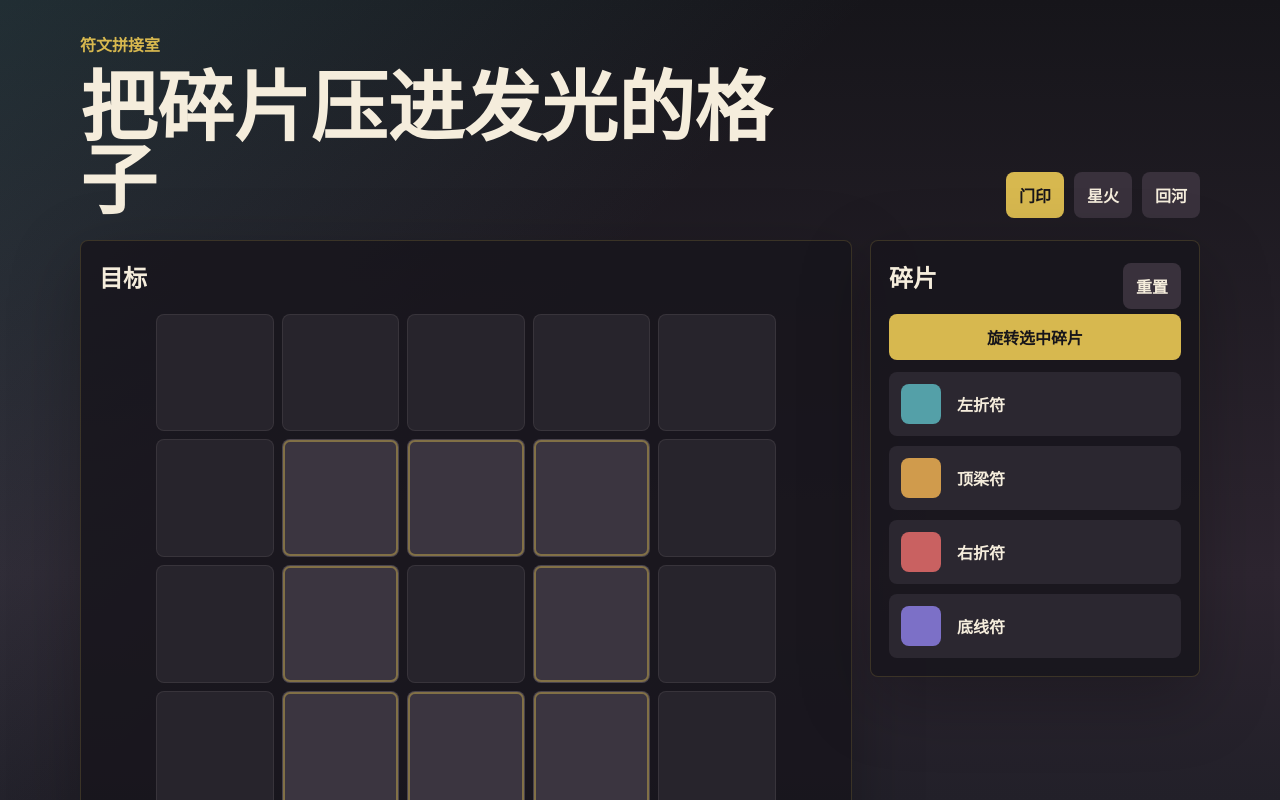
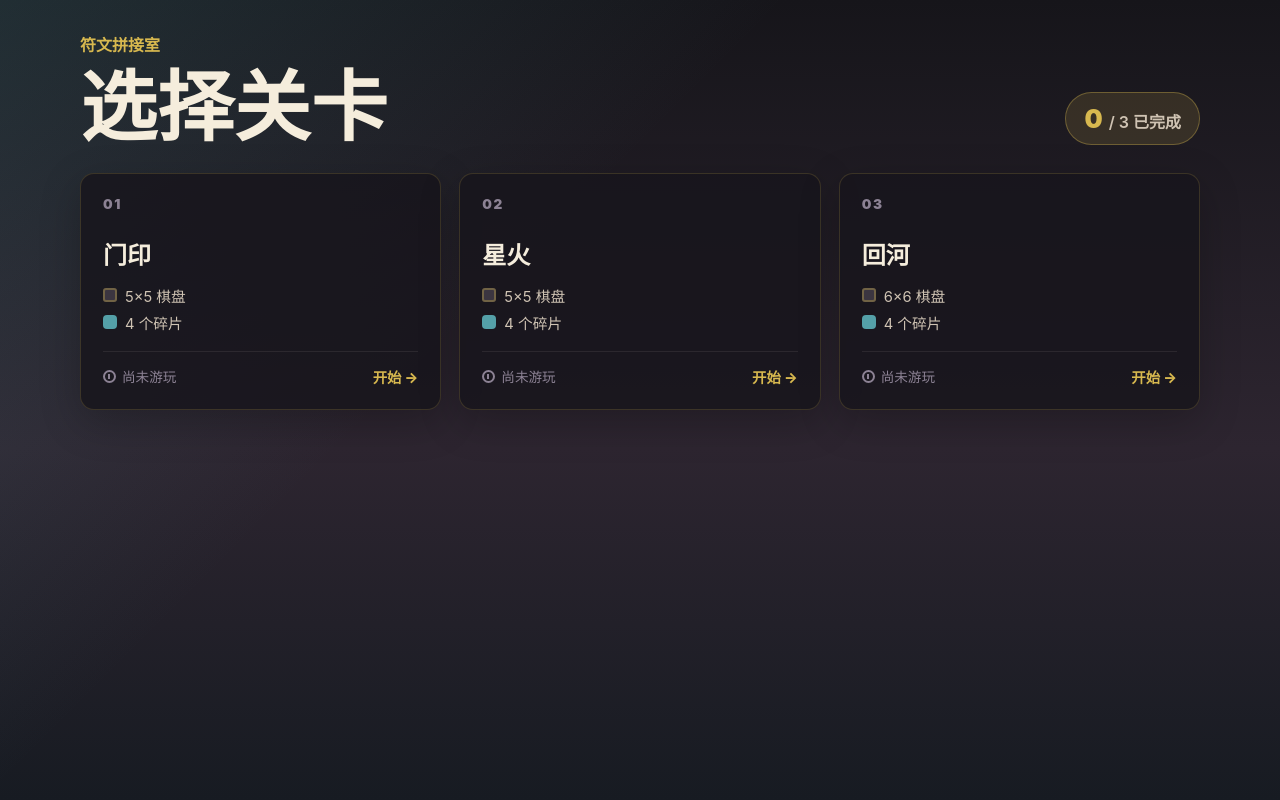
Before and after one commit to aliAjax/hxwl-5-b4eb419, a React (Vite) app: page / in a window 1280 px wide. Shown: the top 800 px of the page. Built offline with nearby package versions, Linux system fonts and the light colour scheme.

Commit message:
.3436396082391580:063f5dd0d146ce43d857e7f8b4ef9b97_6a28fd4cef13ca8bc6ee691e.6a28fd4def13ca8bc6ee6920.6a28fd4da5925321e8d23645:Trae CN.T(2026/6/10 13:59:41)

```diff
--- a/src/App.tsx
+++ b/src/App.tsx
@@ -28,6 +28,7 @@ type Save = {
   levelId: string;
   placements: Placement[];
   completed: string[];
+  lastPlayed: Record<string, string>;
 };
 
 const storageKey = "hxwl-5-runes";
@@ -113,9 +114,13 @@ function rotate(cells: Cell[], turns: number): Cell[] {
 
 function loadSave(): Save {
   try {
-    return JSON.parse(localStorage.getItem(storageKey) || "") as Save;
+    const parsed = JSON.parse(localStorage.getItem(storageKey) || "") as Save;
+    if (!parsed.lastPlayed) {
+      parsed.lastPlayed = {};
+    }
+    return parsed;
   } catch {
-    return { levelId: levels[0].id, placements: [], completed: [] };
+    return { levelId: levels[0].id, placements: [], completed: [], lastPlayed: {} };
   }
 }
 
@@ -123,10 +128,93 @@ function cellKey(row: number, col: number) {
   return `${row}:${col}`;
 }
 
+function formatLastPlayed(isoString?: string): string {
+  if (!isoString) return "尚未游玩";
+  const date = new Date(isoString);
+  const now = new Date();
+  const diffMs = now.getTime() - date.getTime();
+  const diffMins = Math.floor(diffMs / 60000);
+  const diffHours = Math.floor(diffMins / 60);
+  const diffDays = Math.floor(diffHours / 24);
+
+  if (diffMins < 1) return "刚刚";
+  if (diffMins < 60) return `${diffMins} 分钟前`;
+  if (diffHours < 24) return `${diffHours} 小时前`;
+  if (diffDays < 7) return `${diffDays} 天前`;
+  return date.toLocaleDateString("zh-CN", { year: "numeric", month: "short", day: "numeric" });
+}
+
+type View = "hall" | "game";
+
+function LevelSelectHall({
+  levels,
+  save,
+  onSelectLevel
+}: {
+  levels: Level[];
+  save: Save;
+  onSelectLevel: (levelId: string) => void;
+}) {
+  const completedCount = save.completed.length;
+  const totalCount = levels.length;
+
+  return (
+    <section className="level-hall">
+      <div className="hall-header">
+        <div>
+          <p className="eyebrow">符文拼接室</p>
+          <h1>选择关卡</h1>
+        </div>
+        <div className="progress-badge">
+          <strong>{completedCount}</strong>
+          <span>/ {totalCount} 已完成</span>
+        </div>
+      </div>
+      <div className="level-cards">
+        {levels.map((item, index) => {
+          const isCompleted = save.completed.includes(item.id);
+          const lastPlayed = save.lastPlayed[item.id];
+          return (
+            <button
+              className={`level-card ${isCompleted ? "completed" : ""}`}
+              key={item.id}
+              onClick={() => onSelectLevel(item.id)}
+            >
+              <div className="card-header">
+                <span className="level-index">{String(index + 1).padStart(2, "0")}</span>
+                {isCompleted && <span className="completed-badge">✓ 已完成</span>}
+              </div>
+              <h3 className="level-name">{item.name}</h3>
+              <div className="level-meta">
+                <span className="meta-item">
+                  <i className="meta-icon board-icon" />
+                  {item.size}×{item.size} 棋盘
+                </span>
+                <span className="meta-item">
+                  <i className="meta-icon piece-icon" />
+                  {item.pieces.length} 个碎片
+                </span>
+              </div>
+              <div className="level-footer">
+                <span className="last-played">
+                  <i className="meta-icon clock-icon" />
+                  {formatLastPlayed(lastPlayed)}
+                </span>
+                <span className="enter-arrow">开始 →</span>
+              </div>
+            </button>
+          );
+        })}
+      </div>
+    </section>
+  );
+}
+
 export default function App() {
   const [save, setSave] = useState<Save>(loadSave);
   const [activePiece, setActivePiece] = useState<string | null>(null);
   const [rotation, setRotation] = useState(0);
+  const [view, setView] = useState<View>("hall");
   const level = levels.find((item) => item.id === save.levelId) ?? levels[0];
 
   useEffect(() => {
@@ -169,9 +257,29 @@ export default function App() {
   }
 
   function switchLevel(levelId: string) {
-    setSave((current) => ({ ...current, levelId, placements: [] }));
+    setSave((current) => ({
+      ...current,
+      levelId,
+      placements: [],
+      lastPlayed: { ...current.lastPlayed, [levelId]: new Date().toISOString() }
+    }));
     setActivePiece(null);
     setRotation(0);
+    setView("game");
+  }
+
+  function backToHall() {
+    setView("hall");
+    setActivePiece(null);
+    setRotation(0);
+  }
+
+  if (view === "hall") {
+    return (
+      <main className="runes">
+        <LevelSelectHall levels={levels} save={save} onSelectLevel={switchLevel} />
+      </main>
+    );
   }
 
   return (
@@ -181,12 +289,9 @@ export default function App() {
           <p className="eyebrow">符文拼接室</p>
           <h1>把碎片压进发光的格子</h1>
         </div>
-        <div className="level-tabs">
-          {levels.map((item) => (
-            <button className={item.id === level.id ? "active" : ""} key={item.id} onClick={() => switchLevel(item.id)}>
-              {item.name}{save.completed.includes(item.id) ? " ✓" : ""}
-            </button>
-          ))}
+        <div className="game-header">
+          <span className="current-level">当前：{level.name}</span>
+          <button className="back-btn" onClick={backToHall}>← 返回关卡大厅</button>
         </div>
       </section>
 
--- a/src/styles.css
+++ b/src/styles.css
@@ -183,8 +183,204 @@ h1 {
   border-radius: 8px;
 }
 
+.level-hall {
+  max-width: 1120px;
+  margin: 0 auto;
+}
+
+.hall-header {
+  display: flex;
+  justify-content: space-between;
+  align-items: flex-end;
+  gap: 18px;
+  margin-bottom: 28px;
+}
+
+.progress-badge {
+  display: flex;
+  align-items: baseline;
+  gap: 6px;
+  padding: 10px 18px;
+  border-radius: 999px;
+  background: rgba(215, 184, 79, 0.14);
+  border: 1px solid rgba(215, 184, 79, 0.35);
+}
+
+.progress-badge strong {
+  font-size: 1.6rem;
+  color: #d7b84f;
+  font-weight: 900;
+}
+
+.progress-badge span {
+  color: #cfc3b3;
+  font-weight: 600;
+}
+
+.level-cards {
+  display: grid;
+  grid-template-columns: repeat(auto-fill, minmax(280px, 1fr));
+  gap: 18px;
+}
+
+.level-card {
+  text-align: left;
+  border: 1px solid rgba(215, 184, 79, 0.18);
+  background: rgba(24, 22, 29, 0.86);
+  border-radius: 14px;
+  padding: 22px;
+  cursor: pointer;
+  color: inherit;
+  transition: transform 0.18s ease, border-color 0.18s ease, box-shadow 0.18s ease;
+  box-shadow: 0 12px 40px rgba(0, 0, 0, 0.22);
+}
+
+.level-card:hover {
+  transform: translateY(-3px);
+  border-color: rgba(215, 184, 79, 0.55);
+  box-shadow: 0 18px 52px rgba(0, 0, 0, 0.32);
+}
+
+.level-card.completed {
+  border-color: rgba(149, 226, 164, 0.45);
+  background: linear-gradient(160deg, rgba(24, 22, 29, 0.9), rgba(149, 226, 164, 0.06));
+}
+
+.card-header {
+  display: flex;
+  justify-content: space-between;
+  align-items: center;
+  margin-bottom: 10px;
+}
+
+.level-index {
+  font-size: 0.85rem;
+  font-weight: 900;
+  letter-spacing: 0.12em;
+  color: #8c8294;
+}
+
+.completed-badge {
+  font-size: 0.78rem;
+  font-weight: 800;
+  color: #95e2a4;
+  background: rgba(149, 226, 164, 0.12);
+  padding: 4px 10px;
+  border-radius: 999px;
+}
+
+.level-name {
+  font-size: 1.5rem;
+  margin-bottom: 14px;
+  font-weight: 900;
+}
+
+.level-meta {
+  display: flex;
+  flex-direction: column;
+  gap: 6px;
+  margin-bottom: 18px;
+}
+
+.meta-item {
+  display: flex;
+  align-items: center;
+  gap: 8px;
+  color: #cfc3b3;
+  font-size: 0.92rem;
+}
+
+.meta-icon {
+  display: inline-block;
+  width: 14px;
+  height: 14px;
+  border-radius: 3px;
+  background: #3b3540;
+  box-shadow: inset 0 0 0 2px rgba(215, 184, 79, 0.35);
+}
+
+.board-icon {
+  background: #3b3540;
+}
+
+.piece-icon {
+  background: #54a0a8;
+  box-shadow: none;
+  border-radius: 4px;
+}
+
+.clock-icon {
+  width: 13px;
+  height: 13px;
+  border-radius: 50%;
+  background: transparent;
+  border: 2px solid #8c8294;
+  box-shadow: none;
+  position: relative;
+}
+
+.clock-icon::after {
+  content: "";
+  position: absolute;
+  width: 2px;
+  height: 5px;
+  background: #8c8294;
+  top: 2px;
+  left: 3px;
+  transform-origin: bottom center;
+}
+
+.level-footer {
+  display: flex;
+  justify-content: space-between;
+  align-items: center;
+  padding-top: 14px;
+  border-top: 1px solid rgba(245, 237, 220, 0.08);
+}
+
+.last-played {
+  display: flex;
+  align-items: center;
+  gap: 6px;
+  color: #8c8294;
+  font-size: 0.85rem;
+}
+
+.enter-arrow {
+  color: #d7b84f;
+  font-weight: 800;
+  font-size: 0.9rem;
+}
+
+.game-header {
+  display: flex;
+  align-items: center;
+  gap: 16px;
+}
+
+.current-level {
+  font-weight: 800;
+  color: #d7b84f;
+}
+
+.back-btn {
+  padding: 10px 16px;
+  border-radius: 8px;
+  border: 1px solid rgba(215, 184, 79, 0.35);
+  background: rgba(215, 184, 79, 0.08);
+  color: #f5eddc;
+  cursor: pointer;
+  font-weight: 700;
+  transition: background 0.15s ease;
+}
+
+.back-btn:hover {
+  background: rgba(215, 184, 79, 0.18);
+}
+
 @media (max-width: 900px) {
-  .hero {
+  .hero,
+  .hall-header {
     align-items: flex-start;
     flex-direction: column;
   }
@@ -196,6 +392,10 @@ h1 {
   .game {
     grid-template-columns: 1fr;
   }
+
+  .level-cards {
+    grid-template-columns: repeat(auto-fill, minmax(240px, 1fr));
+  }
 }
 
 @media (max-width: 560px) {
@@ -206,4 +406,20 @@ h1 {
   .board {
     gap: 5px;
   }
+
+  .level-cards {
+    grid-template-columns: 1fr;
+  }
+
+  .progress-badge {
+    padding: 8px 14px;
+  }
+
+  .progress-badge strong {
+    font-size: 1.3rem;
+  }
+
+  .game-header {
+    flex-wrap: wrap;
+  }
 }
```
